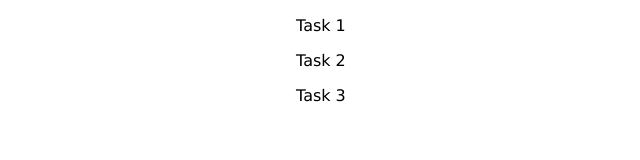
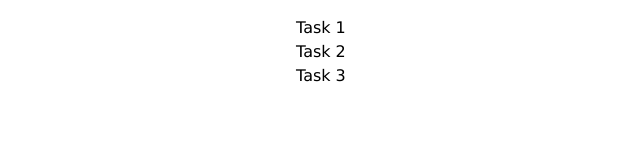
Before and after one commit to atoris1192/parcel-for-docker, a React app: page / in a window 1280 px wide. Shown: the top 160 px of the page, without its empty margins (194-834 px from the left). Built offline with nearby package versions, Linux system fonts and the light colour scheme; the HTML template or start-up script is replaced by a standard one.

Commit message:
todoList

```diff
--- a/src/Application.tsx
+++ b/src/Application.tsx
@@ -1,12 +1,30 @@
 import * as React from 'react';
 
-const todos = [
+interface Todos {
+  id: Number | String;
+  title: String;
+  isDone: Boolean;
+}
+
+const todos: Todos[] = [
   { id: 0, title: "Task 1", isDone: false },
   { id: 1, title: "Task 2", isDone: false },
   { id: 3, title: "Task 3", isDone: true },
 ]
 
+function TodoList (props) {
+  const todos = props.todos.map( todo => {
+    return(<li key={ todo.id }>{ todo.title }</li>)
+  })
+  return(
+    <ul>
+      { todos }
+    </ul>
+  )
+}
+
 class App extends React.Component {
+  private state: any;
   constructor() {
     super();
     this.state = {
@@ -16,14 +34,10 @@
   render() {
     return(
       <div className="container">
-        <p>{ this.state.todos[0].title }</p>
-        <p>{ this.state.todos[1].title }</p>
-        <p>{ this.state.todos[2].title }</p>
-
+        <TodoList todos={this.state.todos}/>
       </div>
     )
   }
-
 }
 
 export default App
```
